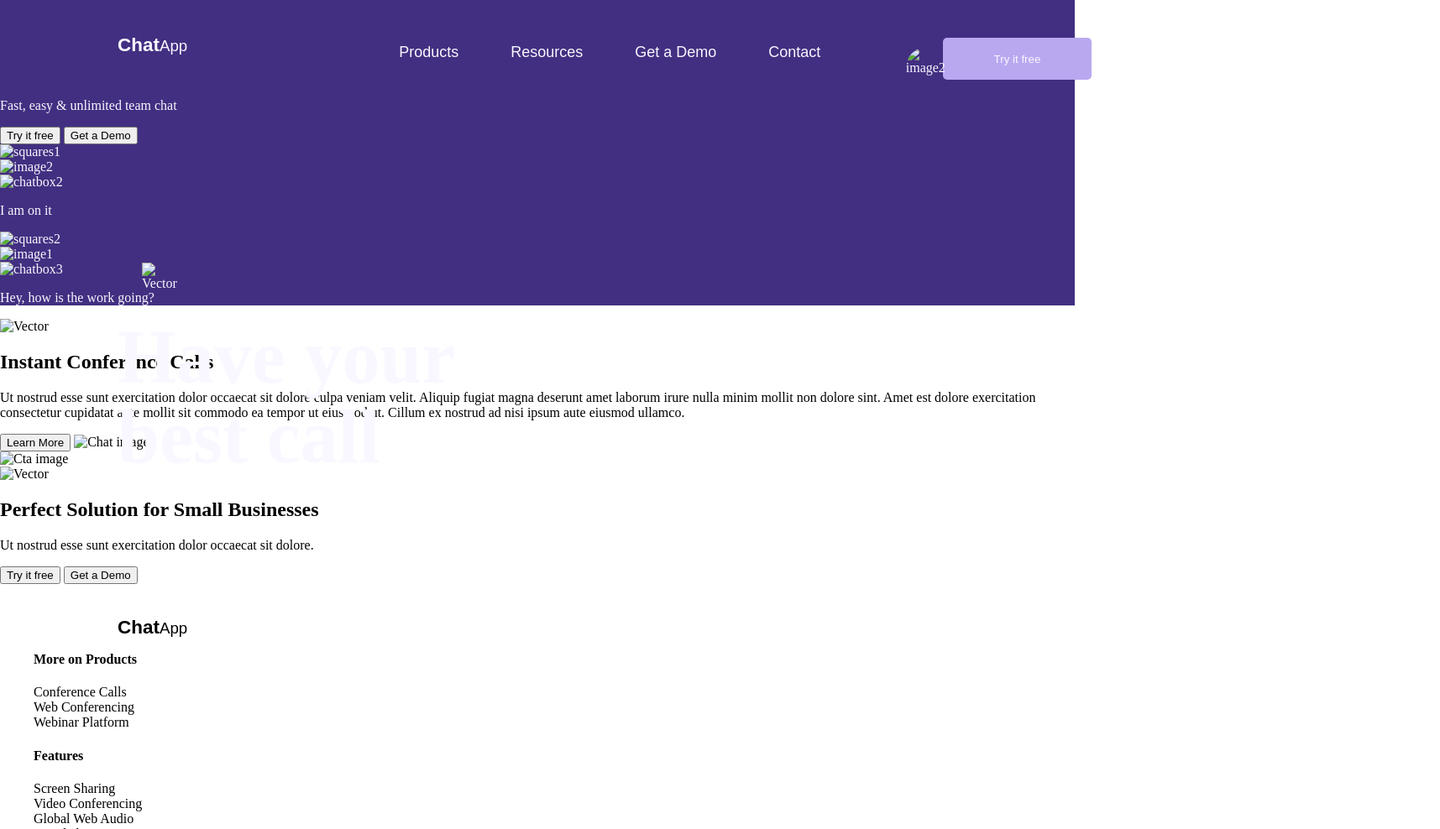
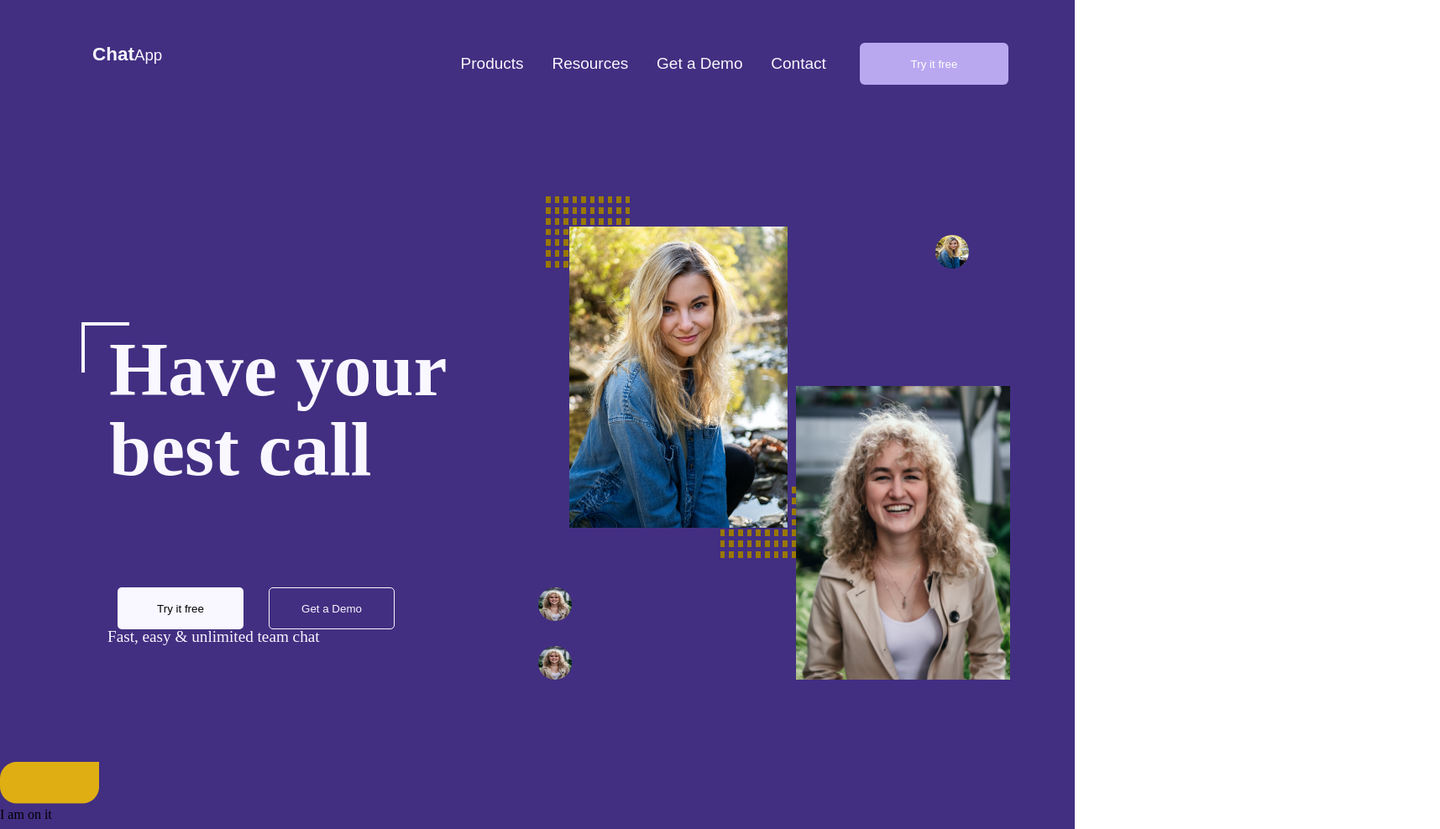
Before and after one commit to BrightOmolayo/figma-landing-page, a plain HTML site: page index.html in a window 1280 px wide. Shown: the top 988 px of the page at 84% size, 1715 px wide, since content can reach past the window. Drawn offline with Linux system fonts and the light colour scheme.

Commit message:
front page

```diff
--- a/index.html
+++ b/index.html
@@ -8,66 +8,63 @@
     <link rel="stylesheet" href="style.css">
 </head>
 <body>
-    <div class="frontpage">
     <header>
-            <h3>
-                <span>Chat</span>App
+        <h3 class="navlogo">
+            <b>Chat</b>App
         </h3>
         <ul class="headerLink">
             <li><a href="*">Products</a>
             <li><a href="*">Resources</a></li>
             <li><a href="*">Get a Demo</a></li>
             <li><a href="*">Contact</a></li>
-            </ul>
-            <button class="button1">
+            <button class="button1" >
                 Try it free
             </button>
-        </header>
-        <div class="Vector1">
-            <img src="../figma-assignment/images/Vector 1.png" alt="Vector">
+        </ul>
+        <div class="box"></div>
+        <div class="part-one">
+            <div class="first"></div>
         </div>
         <h1>
-            Have your best call
+            Have your <br> best call
         </h1>
         <p class="h1Para">
             Fast, easy & unlimited team chat
         </p>
-        <button>Try it free</button>
-        <button>Get a Demo</button>
+        <div class="box1"></div>
+        <img src="../figma-landing-page/images/image2.png" alt="image2"  class="image2">
+
+        <button class="button2">Try it free</button>
+        <button class="button3">Get a Demo</button>
         <div class="chatScreen">
-             <div class="squares1">
-                <img src="../figma-assignment/images/squares1.png" alt="squares1">
-             </div>
 
-             <div class="image2">
-                <img src="../figma-assignment/images/image2.png" alt="image2">
-             </div>
-             <div>
-                <img src="../figma-assignment/images/chatbox2.png" alt="chatbox2">
+                <img src="../figma-landing-page/images/chatbox2.png" alt="chatbox2">
                 <p>
                     I am on it
                 </p>
              </div>
-             <div class="image2InCircle">
-                <img src="../figma-assignment/images/image2.png" alt="image2" height="50px" width="50px" class="image2InCircle">
+
+                <img src="../figma-landing-page/images/image2.png" alt="image2" class="profilePictures profilePicture1 ">
+
+             <div class="image1">
+                <img src="../figma-landing-page/images/image1.png" alt="image1" class="image1" >
              </div>
-             <div class="squares2">
-                <img src="../figma-assignment/images/squares2.png" alt="squares2">
-             </div>
-             <div class="image1">
-                <img src="../figma-assignment/images/image1.png" alt="image1">
-             </div>
+
+                <img src="../figma-landing-page/images/image1.png" alt="image1" class="profilePictures  profilePicture2">
+                <br>
+
+                <img src="../figma-landing-page/images/image1.png" alt="image1" class="profilePictures profilePicture3">
              <div class="chatbox3">
-                <img src="../figma-assignment/images/chatbox3.png" alt="chatbox3">
+                <img src="../figma-landing-page/images/chatbox3.png" alt="chatbox3">
                 <p class="chatbox3Text">
                     Hey, how is the work going?
                 </p>
              </div>
-        </div>
-    </div>
+
+    </header>
     <div class="secondPage">
         <div class="Vector2">
-            <img src="../figma-assignment/images/Vector 1.png" alt="Vector">
+            <img src="../figma-landing-page/images/Vector 1.png" alt="Vector">
         </div>
         <h2>
             Instant Conference Calls
@@ -83,13 +80,13 @@
         <button>
             Learn More
         </button>
-        <img src="../figma-assignment/images/Chat image.jpg" alt="Chat image">
+        <img src="../figma-landing-page/images/Chat image.jpg" alt="Chat image" class="chatimage" height="200px" width="200px">
     </div>
     <div class="thirdPage">
         <div>
-            <img src="../figma-assignment/images/Cta image.png" alt="Cta image">
+            <img src="../figma-landing-page/images/Cta image.png" alt="Cta image">
         </div>
-        <img src="../figma-assignment/images/Vector 1.png" alt="Vector">
+        <img src="../figma-landing-page/images/Vector 1.png" alt="Vector">
         <h2>
             Perfect Solution for Small Businesses
         </h2>
@@ -140,5 +137,6 @@
             2023 ChatApp
         </p>
     </footer>
+    <script src="main.js"></script>
 </body>
 </html>
--- /dev/null
+++ b/main.js
@@ -0,0 +1,22 @@
+let box = document.querySelector('.box');
+ box.style.gridTemplateColumns = "repeat(10, 1fr)";
+ box.style.gridTemplateRows = "repeat(7, 1fr)";
+
+
+ for(let i = 0; i <=70; i++){
+    let square= document.createElement("div");
+    square.style.backgroundColor="#997800";
+    square.className="yes";
+    box.insertAdjacentElement("beforeend",square)
+ }
+
+ let box1 = document.querySelector('.box1');
+ box1.style.gridTemplateColumns = "repeat(10, 1fr)";
+ box1.style.gridTemplateRows = "repeat(7, 1fr)";
+
+ for(let i = 0; i <=70; i++){
+    let square1= document.createElement("div");
+    square1.style.backgroundColor="#997800";
+    square1.className="yes";
+    box1.insertAdjacentElement("beforeend",square1)
+ }
--- a/style.css
+++ b/style.css
@@ -1,86 +1,168 @@
-body{
-    padding-top: 12px;
+*{
+    padding: 0;
+    margin: 0;
 }
-.frontpage{
+header{
     background-color: #422F81;
-    color: #F9F7FF;
-    padding-top: 2px;
 }
-h1{
-    position: absolute;
-width: 486px;
-height: 179px;
-left: 140px;
-top: 319px;
-
-font-family: 'Nunito Sans';
-font-style: normal;
-font-weight: 700;
-font-size: 90px;
-line-height: 105.9%;
-/* or 95px */
-
-
-color: #F9F7FF;
-}
-.Vector1{
-    position: absolute;
-    width: 39px;
-    height: 42px;
-    left: 169px;
-    top: 313px;
-}
-.button1{
-    position: absolute;
-    width: 177px;
-    height: 50px;
-    left: 1123px;
-    top: 45px;
-    color: #F9F7FF;
-    background: #B9A8F0;
-    border-radius: 5px;
-    border:transparent;
-}
-.headerLink{
+ul{
     display: flex;
-    gap: 5%;
-    position: relative;
-    left: 34%;
-    bottom: 28px;
+    justify-content: space-between;
+    width: 34%;
+    margin: 0 auto;
+    padding-top: 10px;
 }
 li{
     list-style: none;
+    position: relative;
+    left: 29%;
 }
 a{
+    color: #F9F7FF;
     text-decoration: none;
-    color: #F9F7FF;
-    font-family:sans-serif;
-    font-weight: 400;
-    font-size: 18px;
-    height: 5px;
-    width: 63px;
+    font-family: sans-serif;
+    font-size: 19px;
+    line-height: 50px;
 }
-body {
-    margin:0;
-    padding: 0;
+.button1{
+    color: #FFFFFF;
+    width: 177px;
+    height: 50px;
+    background-color: #B9A8F0;
+    border-radius: 6px;
+    border: transparent;
+    position: absolute;
+    left: 80%;
 }
-span{
-    font-weight: 800;
+b{
+    font-weight: 600;
     font-size: larger;
 }
-h3{
+.navlogo{
     font-weight: lighter;
     height: 41px;
     width: 124px;
     position: relative;
+    left: 110px;
+    top: 52px;
+    font-family:Sans-serif;
+    color: #F9F7FF;
+}
+.part-one{
+    margin-top:25px
+}
+.image2{
+    position: relative;
+    left: 53%;
+    bottom: 275px;
+}
+.first{
+    width: 39px;
+    height: 42px;
+    border-top: 4px solid #F9F7FF;
+    border-left: 4px solid #F9F7FF;
+    padding: 7px;
+    position: relative;
+    left: 97px;
+    top: 168px;
+}
+h1{
+    color: #F9F7FF;
+    position: relative;
+    width: 500px;
+    height: 179px;
+    left: 130px;
+    top: 118px;
+
+    font-family:'Times New Roman', Times, serif;
+    font-weight: 700;
+    font-size: 90px;
+    line-height: 105.9%;
+}
+.box{
+    display: grid;
+    height: 90px;
+    width: 100px;
+    border: 2px thick transparent;
+    gap: 5px;
+    position: relative;
+    left: 50.8%;
+    top: 133px;
+
+}
+.box1{
+    display: grid;
+    height: 90px;
+    width: 102px;
+    border: 2px thick transparent;
+    gap: 5px;
+    position: relative;
+    left: 67%;
+    top: 125px;
+
+}
+.profilePictures{
+    width: 40px;
+    height: 40px;
+    border-radius: 25px;
+}
+.image1{
+    width: 255px;
+    height: 350px;
+    float: right;
+    position: relative;
+    bottom: 260px;
+    right: 5%;
+}
+.image2{
+    width: 260px;
+    height: 359px;
+}
+.h1Para{
+    color: #F9F7FF;
+    position: absolute;
+    left: 10%;
+    top: 93.5%;
+    font-size: 120%;
+
+}
+.button2{
+    position: absolute;
+    width: 150px;
+    height: 50px;
     left: 140px;
-    top: 20px;
-    font-family:Sans-serif;
+    top: 700px;
+    border: 1.5px solid transparent;
+    background-color: #F9F7FF;
+    border-radius: 5px;
 }
-.image2InCircle{
-   border-radius: 25px;
-   position: absolute;
-   left: 82%;
-   right: 15.22%;
-   top: 7.02%;
+.button3{
+    box-sizing: border-box;
+
+    position: absolute;
+    width: 150px;
+    height: 50px;
+    left: 320px;
+    top: 700px;
+    color: #F9F7FF;
+    background-color: transparent;
+    border: 1.5px solid #F9F7FF;
+    border-radius: 5px;
 }
+.profilePicture1{
+    position: relative;
+    left: 87%;
+    bottom: 700px;
+}
+.profilePicture2{
+    position: absolute;
+    left: 50.04%;
+    top: 700px;
+
+}
+.profilePicture3{
+    position: absolute;
+    left: 50.04%;
+    top: 770px;
+
+}
```
Lines whose indentation alone changed are shown as unchanged.
